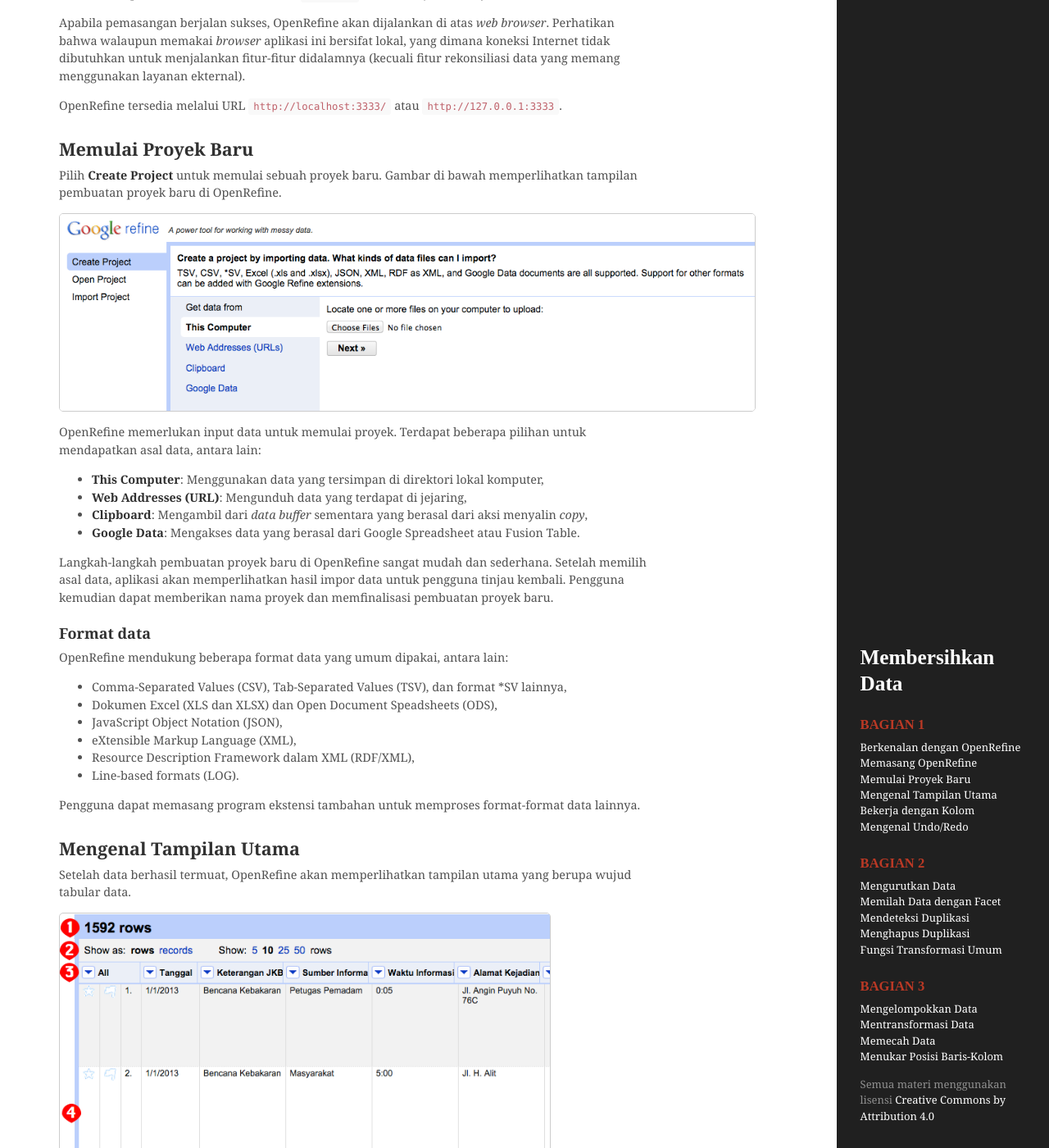
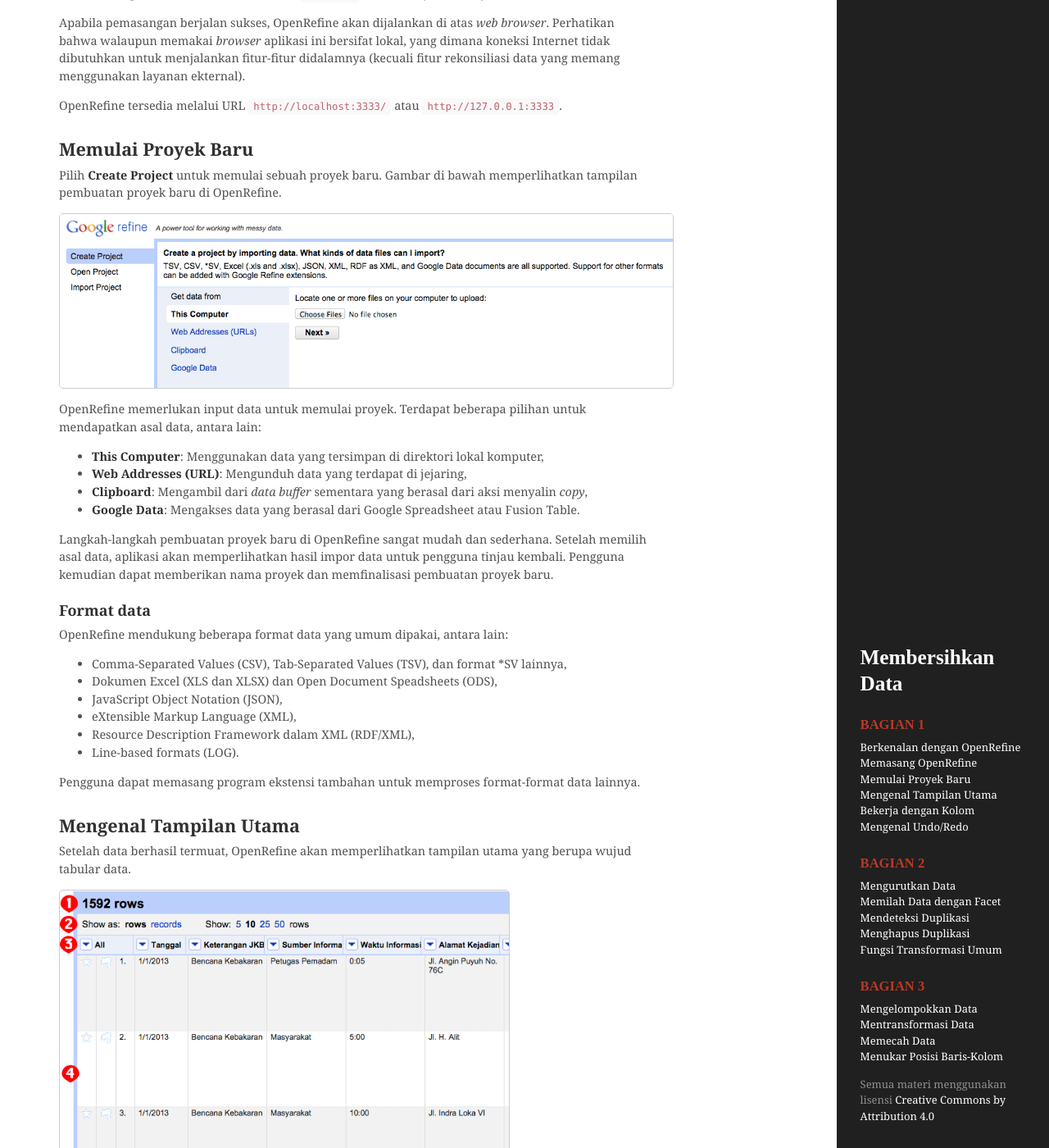
Before and after one commit to OpenDataLabJakarta/trainings, a Jekyll site: the page built from cleaning/index.html, in a window 1280 px wide and 1400 px high, scrolled down 750 px. Shown: the whole window at 82% size. Built offline with Jekyll 4.4.1, drawn with Linux system fonts in a browser that asks for light colours; some web fonts are replaced.

Commit message:
Resizing images

```diff
--- a/public/css/main.css
+++ b/public/css/main.css
@@ -44,13 +44,13 @@
 
 /* Image resize */
 img[alt="newproject"] {
-  max-width: 850px;
+  max-width: 750px;
   display: block;
   border: 1px solid #ccc;
 }
 
 img[alt="maingui"] {
-  max-width: 600px;
+  max-width: 550px;
   display: block;
   border: 1px solid #ccc;
 }
@@ -62,7 +62,7 @@
 }
 
 img[alt="collapsecolumn"] {
-  max-width: 800px;
+  max-width: 700px;
   display: block;
   border: 1px solid #ccc;
 }
@@ -140,7 +140,7 @@
 }
 
 img[alt="errorentry"] {
-  max-width: 850px;
+  max-width: 750px;
   display: block;
   border: 1px solid #ccc;
 }
@@ -164,7 +164,7 @@
 }
 
 img[alt="emptycells"] {
-  max-width: 850px;
+  max-width: 750px;
   display: block;
   border: 1px solid #ccc;
 }
```
Also changed, not shown: public/img/removing-duplicates-01.png, public/img/removing-duplicates-05.png, public/img/working-with-columns-01.png.
